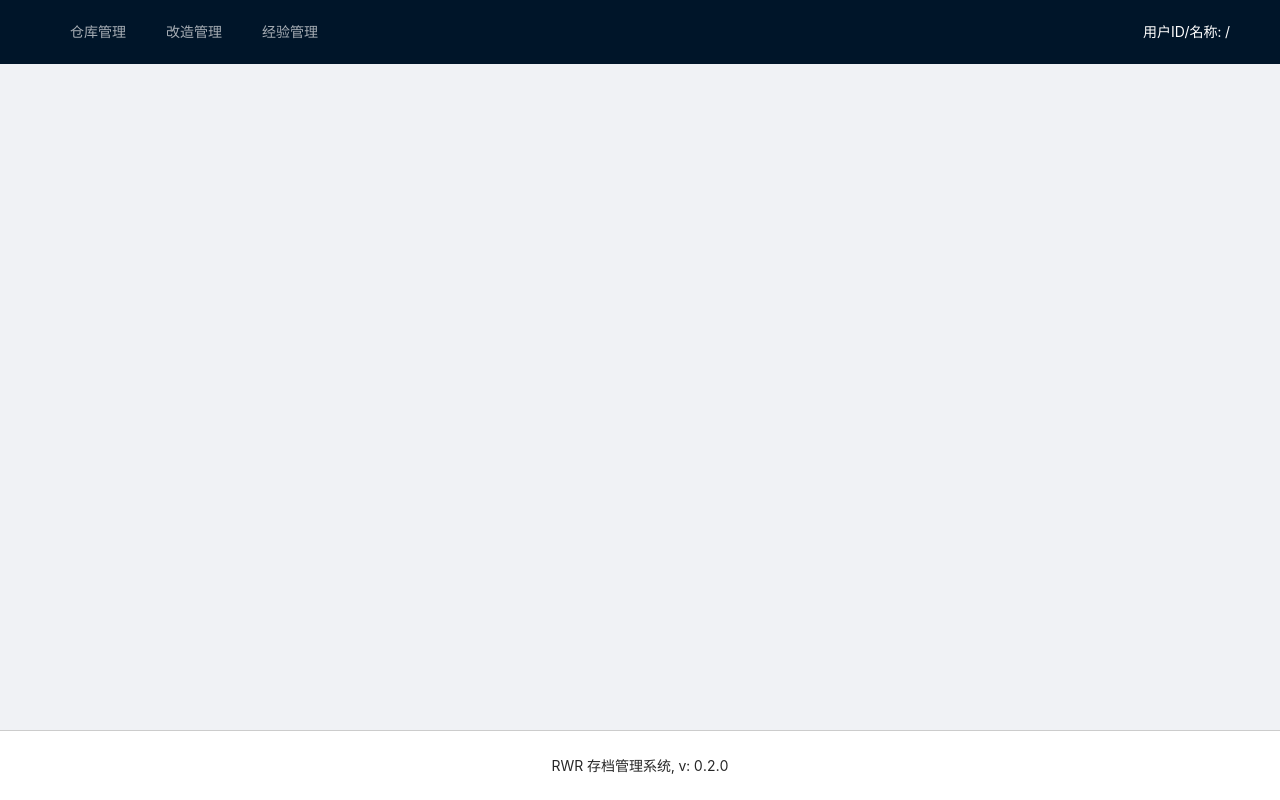
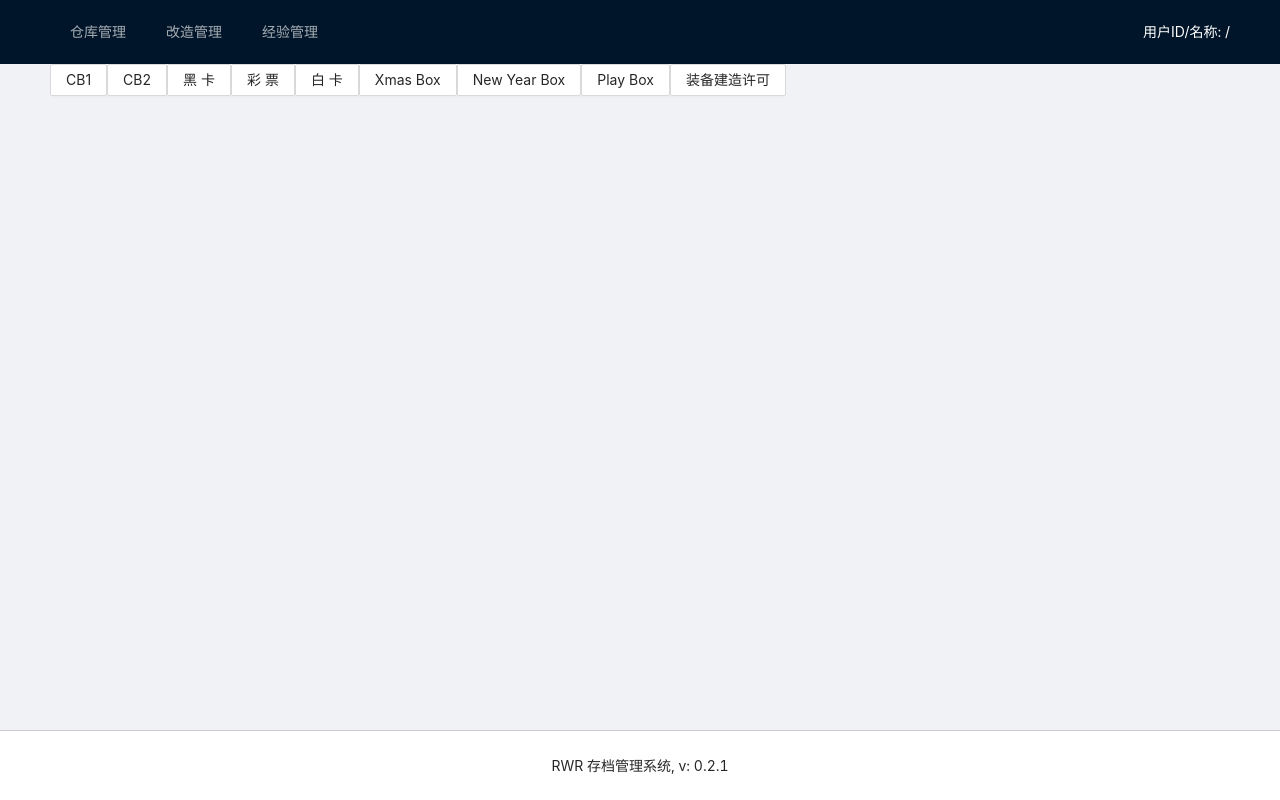
Before and after one commit to Kreedzt/rwr-profile-web, a React (Vite) app: page /admin in a window 1280 px wide. Built offline with nearby package versions, Linux system fonts and the light colour scheme.

Commit message:
✨  (add admin router)

```diff
--- a/src/App.tsx
+++ b/src/App.tsx
@@ -8,6 +8,7 @@ import Register from "./pages/register/Register";
 import Stash from "./pages/stash/Stash";
 import XP from "./pages/xp/XP";
 import Group from "./pages/group/Group";
+import Admin from "./pages/admin/Admin";
 
 const App: FC = () => {
   return (
@@ -19,6 +20,7 @@ const App: FC = () => {
           <Stash path="stash" />
           <XP path="xp" />
           <Group path="group" />
+          <Admin path="admin" />
         </Home>
       </Router>
     </div>
--- a/src/constants.ts
+++ b/src/constants.ts
@@ -1,5 +1,6 @@
 export const USER_ID_STORAGE_KEY = 'user_id';
 export const USER_NAME_STORAGE_KEY = 'user_name';
+export const USER_ADMIN_KEY = 'admin';
 
 export const USER_ID_NOT_FOUND_MSG = '找不到用户信息';
-export const VERSION = '0.2.0';
+export const VERSION = '0.2.1';
--- a/src/models/person.ts
+++ b/src/models/person.ts
@@ -29,5 +29,6 @@ export interface Person {
     class: number;
   };
   item_list: PackageItem[];
+  backpack_item_list: StashItem[];
   stash_item_list: StashItem[];
 }
--- a/src/models/user.ts
+++ b/src/models/user.ts
@@ -2,6 +2,7 @@ export interface UserInfo {
     user_id: number;
     name: string;
     password: string;
+    admin: number;
 }
 export interface LoginReq {
     username: string;
--- /dev/null
+++ b/src/pages/admin/Admin.tsx
@@ -0,0 +1,42 @@
+import React, { FC, useCallback, useState } from "react";
+import { Button, message } from "antd";
+import { RouteComponentProps } from "@reach/router";
+import { code_list } from "./code_list";
+import { StashItem } from "../../models/person";
+import { PersonService } from "../../services/person";
+
+const Admin: FC<RouteComponentProps> = () => {
+  const [btnLoading, setBtnLoading] = useState(false);
+
+  const updateAllPersonBackpack = useCallback(async (c: StashItem) => {
+    setBtnLoading(true);
+
+    try {
+      await PersonService.insertAllPersonBackpack([c]);
+      message.success(`发放 ${c.key} 成功`);
+    } catch (e) {
+      console.log(e);
+    }
+
+    setBtnLoading(false);
+  }, []);
+
+  return (
+    <div className="admin">
+      {code_list.map((c) => {
+        const { label, ...stashInfo } = c;
+        return (
+          <Button
+            key={c.key}
+            loading={btnLoading}
+            onClick={() => updateAllPersonBackpack(stashInfo)}
+          >
+            {label}
+          </Button>
+        );
+      })}
+    </div>
+  );
+};
+
+export default Admin;
--- /dev/null
+++ b/src/pages/admin/code_list.ts
@@ -0,0 +1,62 @@
+import { StashItem } from "../../models/person";
+
+export const code_list: Array<
+  StashItem & {
+    label: string;
+  }
+> = [
+  {
+    label: "CB1",
+    key: "gift_box_community_1.carry_item",
+    class: 3,
+    index: 68,
+  },
+  {
+    label: "CB2",
+    key: "gift_box_community_2.carry_item",
+    class: 3,
+    index: 69,
+  },
+  {
+    label: "黑卡",
+    key: "gi_black_card.carry_item",
+    class: 3,
+    index: 74,
+  },
+  {
+    label: "彩票",
+    key: "lottery.carry_item",
+    class: 3,
+    index: 65,
+  },
+  {
+    label: "白卡",
+    key: "gi_contract_tdoll.carry_item",
+    class: 3,
+    index: 72,
+  },
+  {
+    label: "Xmas Box",
+    key: "xmas_box.carry_item",
+    class: 3,
+    index: 286,
+  },
+  {
+    label: "New Year Box",
+    key: "newyear_box.carry_item",
+    class: 3,
+    index: 62,
+  },
+  {
+    label: "Play Box",
+    key: "play_box.carry_item",
+    class: 3,
+    index: 61,
+  },
+  {
+    label: "装备建造许可",
+    key: "gi_contract_equip",
+    class: 3,
+    index: 73,
+  },
+];
--- a/src/pages/group/Group.tsx
+++ b/src/pages/group/Group.tsx
@@ -3,8 +3,8 @@ import DataAlert from "../../components/DataAleart/DataAlert";
 import { RouteComponentProps } from "@reach/router";
 import { Button, message, Modal, Select } from "antd";
 import { PersonService } from "../../services/person";
+import GroupReadme from "./GroupReadme";
 import "./Group.css";
-import GroupReadme from "./GroupReadme";
 
 const groupTypeList: Array<{
   label: string;
--- a/src/pages/home/Home.tsx
+++ b/src/pages/home/Home.tsx
@@ -28,7 +28,17 @@ const Home: FC<RouteComponentProps> = ({ children }) => {
         <div className="left-wrapper">
           <div className="logo" />
           <Menu theme="dark" mode="horizontal" defaultSelectedKeys={["2"]}>
-            {navRouters.map((item) => {
+            {navRouters
+              .filter((item) => {
+                if (item.admin) {
+                  if (StorageService.getUserInfo()?.admin !== 1) {
+                    return false;
+                  }
+                }
+
+                return true;
+              })
+              .map((item) => {
                 return (
                   <Menu.Item key={item.link}>
                     <Link to={`${item.link}`}>{item.name}</Link>
@@ -41,7 +51,9 @@ const Home: FC<RouteComponentProps> = ({ children }) => {
           <Dropdown
             overlay={
               <Menu>
-                <Menu.Item key="quit" onClick={onQuit}>退出登录</Menu.Item>
+                <Menu.Item key="quit" onClick={onQuit}>
+                  退出登录
+                </Menu.Item>
               </Menu>
             }
           >
--- a/src/pages/home/routers.ts
+++ b/src/pages/home/routers.ts
@@ -1,18 +1,27 @@
 interface NavRouterItem {
   link: string;
   name: string;
+  admin: boolean;
 }
 export const navRouters: NavRouterItem[] = [
   {
     link: "stash",
     name: "仓库管理",
+    admin: false,
   },
   {
     link: "group",
     name: "改造管理",
+    admin: false,
   },
   {
     link: "xp",
     name: "经验管理",
+    admin: false,
+  },
+  {
+    link: "admin",
+    name: "管理员操作",
+    admin: true,
   },
 ];
--- a/src/services/person.ts
+++ b/src/services/person.ts
@@ -28,4 +28,13 @@ export const PersonService = {
       group_type: next,
     });
   },
+  insertAllPersonBackpack: async (data: StashItem[]) => {
+    const user_id = await userIdPreCheck();
+
+    return (await request(
+      "POST",
+      `person/insert_all_person_backpack`,
+      data
+    )) as Promise<Person>;
+  },
 };
--- a/src/services/storage.ts
+++ b/src/services/storage.ts
@@ -1,18 +1,25 @@
 import { UserInfo } from "../models/user";
-import { USER_ID_STORAGE_KEY, USER_NAME_STORAGE_KEY } from "../constants";
+import {
+  USER_ADMIN_KEY,
+  USER_ID_STORAGE_KEY,
+  USER_NAME_STORAGE_KEY,
+} from "../constants";
 
 export const StorageService = {
   setUserInfo: (userInfo: UserInfo) => {
     localStorage.setItem(USER_ID_STORAGE_KEY, userInfo.user_id.toString());
     localStorage.setItem(USER_NAME_STORAGE_KEY, userInfo.name);
+    localStorage.setItem(USER_ADMIN_KEY, userInfo.admin.toString());
   },
   getUserInfo: (): Omit<UserInfo, "password"> | undefined => {
     const userIdStr = localStorage.getItem(USER_ID_STORAGE_KEY);
     const userName = localStorage.getItem(USER_NAME_STORAGE_KEY);
-    if (userIdStr && !Number.isNaN(+userIdStr) && userName) {
+    const admin = localStorage.getItem(USER_ADMIN_KEY);
+    if (admin && userIdStr && !Number.isNaN(+userIdStr) && userName) {
       const userInfo: Omit<UserInfo, "password"> = {
         user_id: +userIdStr,
         name: userName,
+        admin: +admin,
       };
 
       return userInfo;
```
Lines whose indentation alone changed are shown as unchanged.
